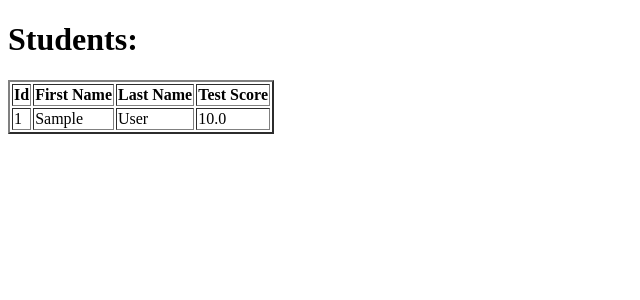
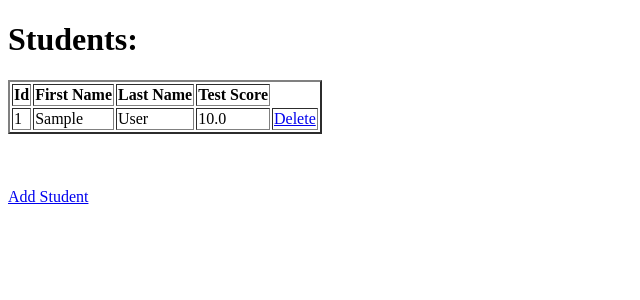
Before and after one commit to nilankh/DjangoLearning, a Django app: page / in a window 1280 px wide. Shown: the top 300 px of the page, without its empty margins (0-640 px from the left). Run offline with Django 4.2, Linux system fonts and the light colour scheme; tables that the repository leaves empty hold one stand-in row (values such as "Sample post").

Commit message:
Delete implemented

```diff
--- a/fbCrud/fbCrud/urls.py
+++ b/fbCrud/fbCrud/urls.py
@@ -19,5 +19,7 @@ from fbvApp import views
 
 urlpatterns = [
     path('admin/', admin.site.urls),
-    path('', views.getStudent)
+    path('', views.getStudent),
+    path('create/',views.createStudent),
+    path('delete/<int:id>', views.deleteStudent)
 ]
--- a/fbCrud/fbvApp/views.py
+++ b/fbCrud/fbvApp/views.py
@@ -1,6 +1,6 @@
 from django.shortcuts import render, redirect
+from fbCrud.forms import StudentForm
 from fbvApp.models import Student
-from fbvApp.forms import StudentForm
 
 # Create your views here.
 def getStudent(request):
@@ -15,3 +15,10 @@ def createStudent(request):
             form.save()
         return redirect('/')
     return render(request, 'fbvApp/create.html', {'form':form})
+
+def deleteStudent(request, id):
+    student = Student.objects.get(id = id)
+
+    student.delete()
+
+    return redirect('/')
--- a/fbCrud/templates/fbvApp/create.html
+++ b/fbCrud/templates/fbvApp/create.html
@@ -9,7 +9,7 @@
     <form method="post">
       <table>
       {{form.as_table}}
-      {{csrf_token}}
+      {% csrf_token %}
       </table>
       <br>
       <input type="submit" name="" value="Save">
--- a/fbCrud/templates/fbvApp/index.html
+++ b/fbCrud/templates/fbvApp/index.html
@@ -19,8 +19,11 @@
         <td>{{student.firstName}}</td>
         <td>{{student.lastName}}</td>
         <td>{{student.testScore}}</td>
+        <td><a href="/delete/{{student.id}}">Delete</a></td>
       </tr>
       {% endfor %}
     </table>
+    <br><br><br>
+    <a href="/create">Add Student</a>
   </body>
 </html>
```
